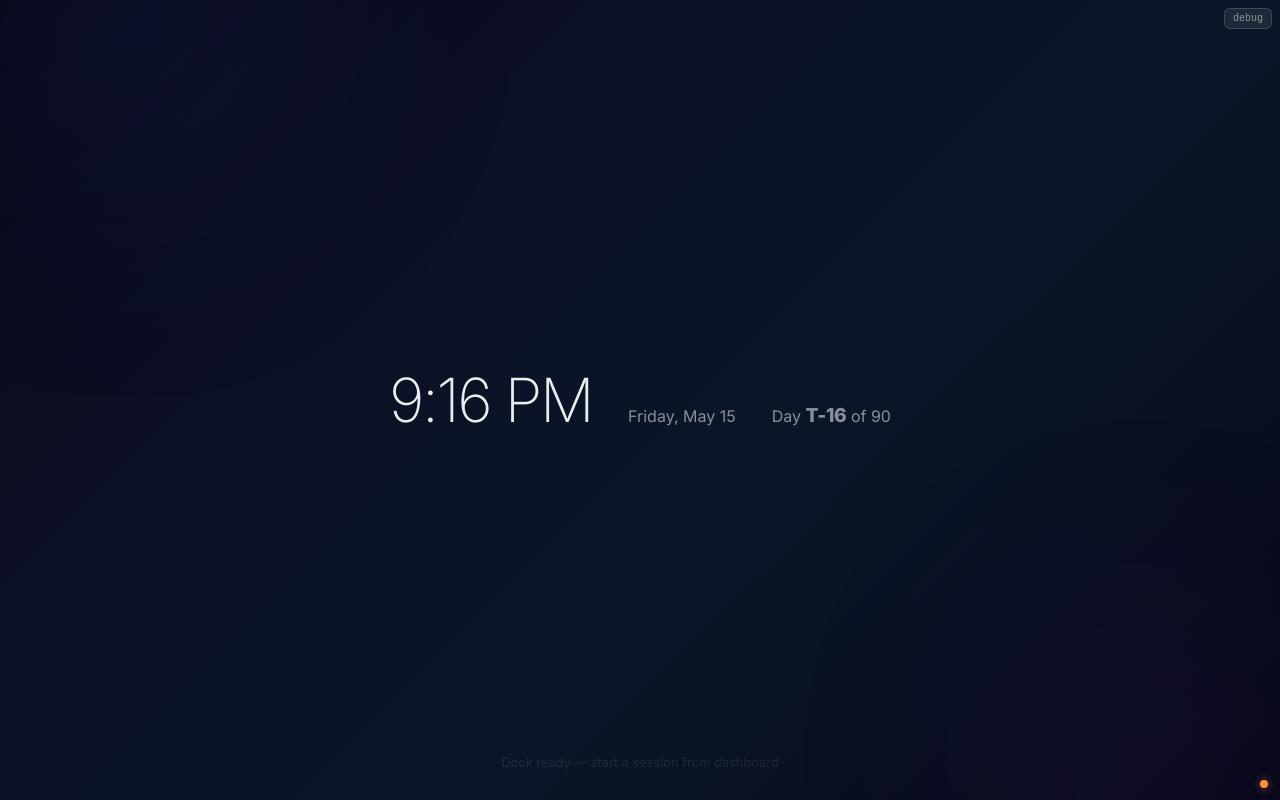
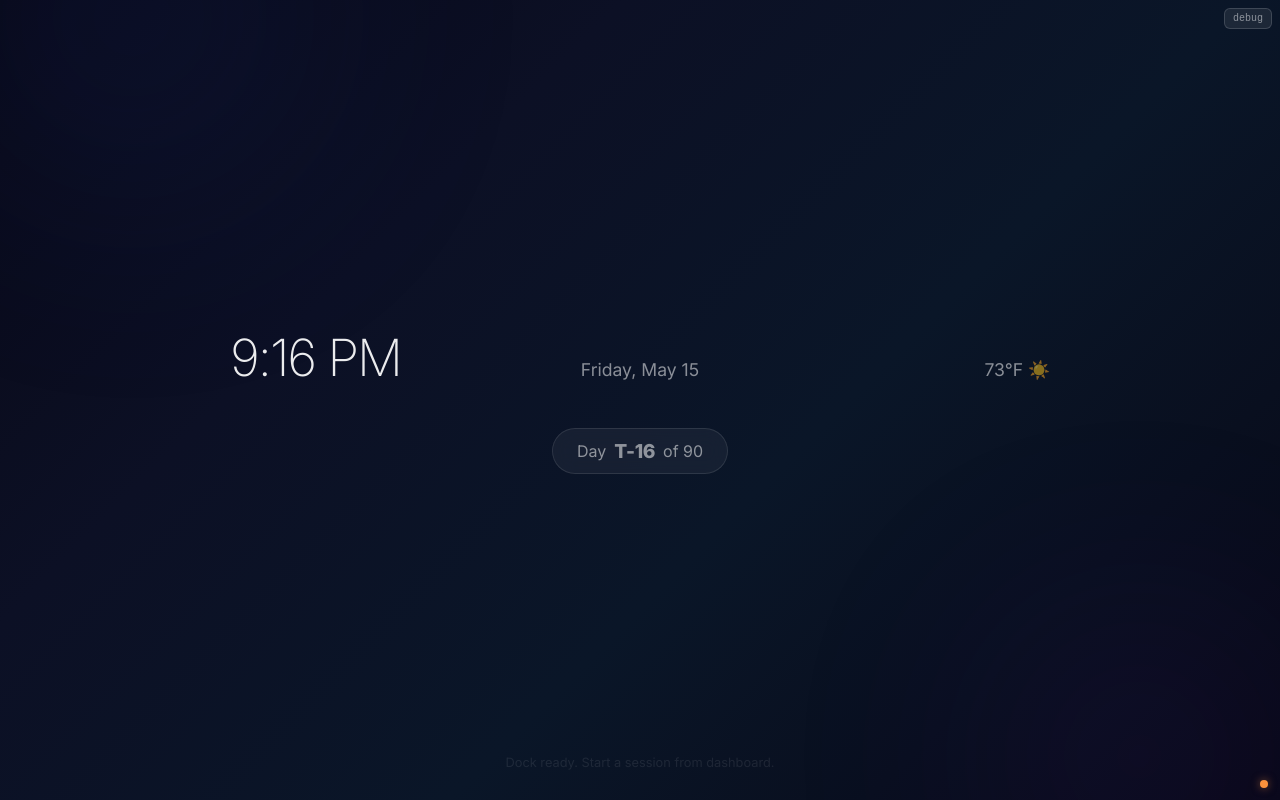
Before and after one commit to person1789/MonitorDashboard, a website: page dashboard/phone.html in a window 1280 px wide. Drawn offline with Linux system fonts and the light colour scheme; no server answers.

Commit message:
Fix early timer completion with clock sync logic and update idle dock UI to requested horizontal layout

```diff
--- a/dashboard/phone.html
+++ b/dashboard/phone.html
@@ -125,35 +125,51 @@
 
         /* Idle */
         .idle-content {
-            display: flex;
-            flex-direction: row;
+            display: flex; flex-direction: column;
+            align-items: center; justify-content: center;
+            width: 100%; max-width: 900px;
+            gap: 40px;
+        }
+
+        .idle-top-row {
+            display: grid;
+            grid-template-columns: 1fr 2fr 1fr;
             align-items: baseline;
-            justify-content: center;
-            gap: 36px;
             width: 100%;
+            padding: 0 40px;
         }
 
         .idle-time {
-            font-size: 3.8rem;
+            font-size: 3.2rem;
             font-weight: 200;
             letter-spacing: -0.04em;
             color: var(--text-primary);
+            text-align: left;
         }
 
         .idle-date {
-            font-size: 1rem;
+            font-size: 1.1rem;
             font-weight: 400;
             color: var(--text-secondary);
+            text-align: center;
         }
 
         .idle-weather {
-            font-size: 0.95rem;
-            color: var(--text-tertiary);
+            font-size: 1.1rem;
+            color: var(--text-secondary);
+            text-align: right;
+            display: flex; align-items: center; justify-content: flex-end; gap: 8px;
         }
 
         .idle-day-badge {
+            display: inline-flex; align-items: center; gap: 8px;
+            padding: 10px 24px;
+            background: rgba(255,255,255,0.05);
+            border: 1px solid rgba(255,255,255,0.1);
+            border-radius: 9999px;
             font-size: 1rem;
             color: var(--text-secondary);
+            backdrop-filter: blur(10px);
         }
 
         .idle-day-badge .day-num {
@@ -315,14 +331,21 @@
 
     <div class="status-dot disconnected" id="status-dot"></div>
 
-    <!-- Idle screen -->
+    <!-- Idle Dock Screen -->
     <div class="screen" id="idle-screen">
         <div class="idle-content">
-            <div class="idle-time" id="idle-time">--:--</div>
-            <div class="idle-date" id="idle-date"></div>
-            <div class="idle-day-badge">Day <span class="day-num" id="idle-day-num">—</span> of 90</div>
+            <div class="idle-top-row">
+                <div class="idle-time" id="idle-time"></div>
+                <div class="idle-date" id="idle-date"></div>
+                <div class="idle-weather" id="idle-weather">73°F ☀️</div>
+            </div>
+
+            <div class="idle-day-badge" id="idle-day-badge">
+                Day <span class="day-num" id="idle-day-num">—</span> of 90
+            </div>
+
+            <div class="idle-hint">Dock ready. Start a session from dashboard.</div>
         </div>
-        <div class="idle-hint">Dock ready — start a session from dashboard</div>
     </div>
 
     <!-- Active study screen -->
@@ -403,7 +426,12 @@
         // ---- Timer tick ----
         function tickTimer() {
             if (!session || !session.active || !session.timerEnd) return;
-            const remaining = Math.max(0, session.timerEnd - Date.now());
+
+            // Adjust for clock offset between devices using the message timestamp
+            const clockOffset = Date.now() - (session.timestamp || Date.now());
+            const adjustedTimerEnd = session.timerEnd + clockOffset;
+
+            const remaining = Math.max(0, adjustedTimerEnd - Date.now());
             const totalMs = (session.timerMinutes || 25) * 60 * 1000;
             const pct = Math.min(100, ((totalMs - remaining) / totalMs) * 100);
 
```
